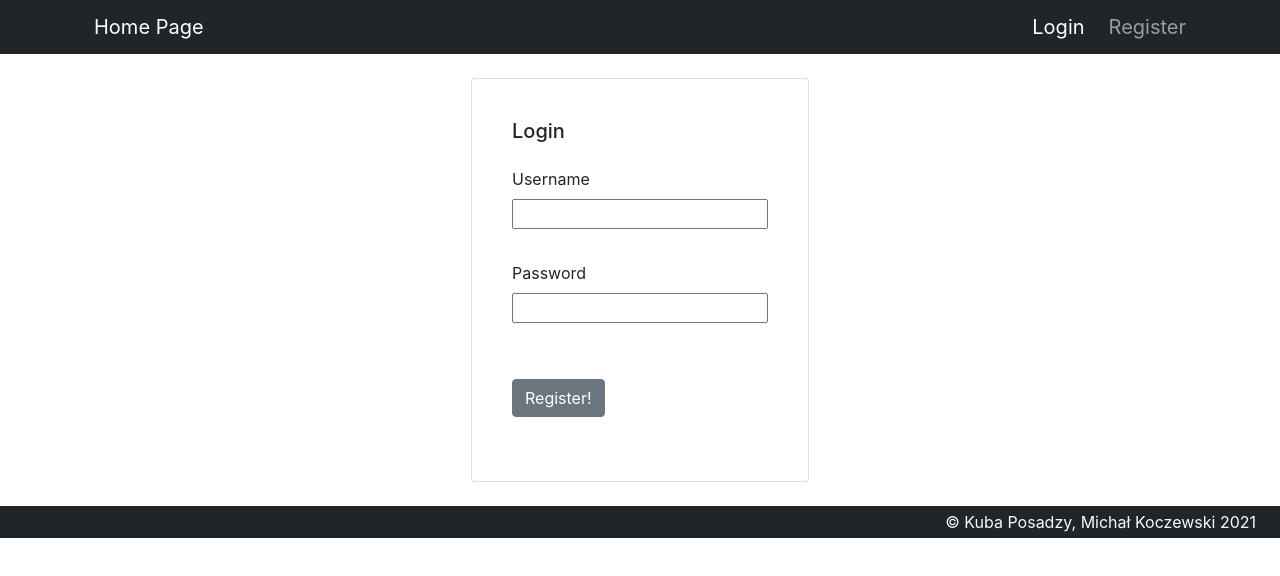
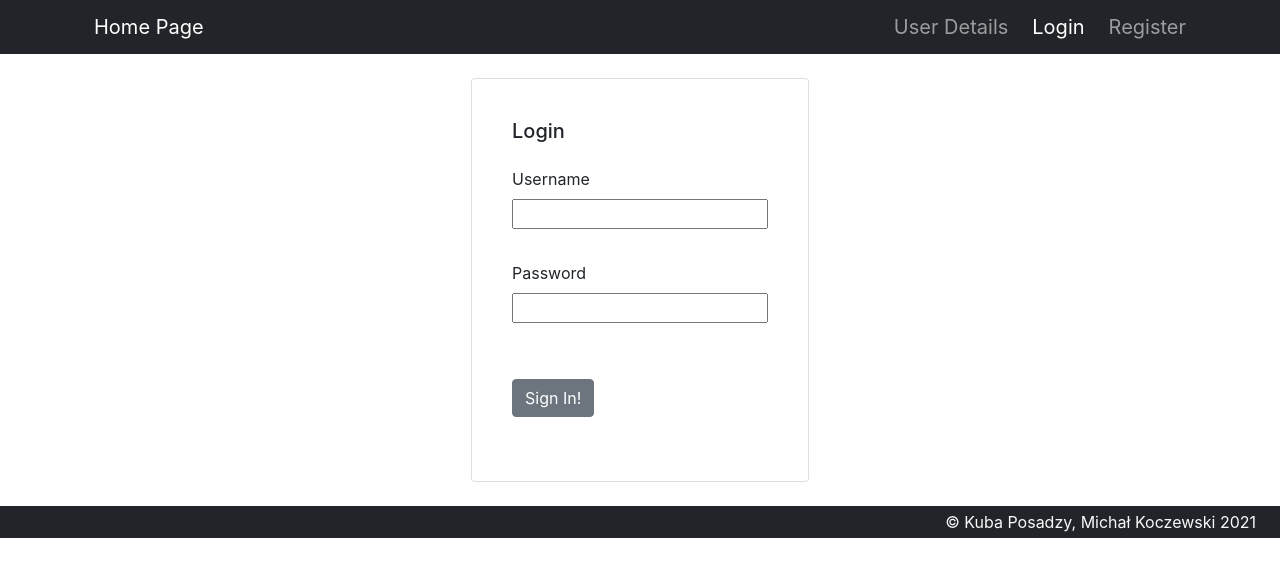
Before and after one commit to michalKoczewski/React-frontend-social-networking-site, a React (Create React App) app in the folder frontend/: page /login in a window 1280 px wide. Shown: the top 576 px of the page. Built offline with nearby package versions, Linux system fonts and the light colour scheme.

Commit message:
logowanie&rejestracja

```diff
--- a/frontend/package.json
+++ b/frontend/package.json
@@ -7,6 +7,7 @@
     "@testing-library/react": "^11.2.3",
     "@testing-library/user-event": "^12.6.2",
     "axios": "^0.21.1",
+    "jsonwebtoken": "^8.5.1",
     "react": "^17.0.1",
     "react-dom": "^17.0.1",
     "react-redux": "^7.2.2",
--- a/frontend/src/App.js
+++ b/frontend/src/App.js
@@ -4,6 +4,7 @@ import SignUp from './components/signUp';
 import SignIn from './components/signIn';
 import Posts from './components/Posts';
 import PostDetails from './components/PostDetails';
+import UserDetails from './components/UserDetails';
 
 
 function App() {
@@ -18,6 +19,9 @@ function App() {
                                 </li>
                             </ul>
                             <ul className="navbar-nav">
+                                <li className="nav-item px-1">
+                                    <NavLink className="nav-link" to="/userDetails">User Details</NavLink>
+                                </li>
                                 <li className="nav-item px-1">
                                     <NavLink className="nav-link" to="/login">Login</NavLink>
                                 </li>
@@ -43,6 +47,9 @@ function App() {
                         <Route path="/posts/:id">
                             <PostDetails />
                         </Route>
+                        <Route path="userDetails">
+                            <UserDetails/>
+                        </Route>
                     </Switch>
                     </div>
                 </main>
--- /dev/null
+++ b/frontend/src/components/UserDetails.js
@@ -0,0 +1,7 @@
+import React from 'react';
+
+export function UserDetails() {
+
+}
+
+export default UserDetails;
--- a/frontend/src/components/signIn.js
+++ b/frontend/src/components/signIn.js
@@ -8,7 +8,7 @@ export function SignIn() {
 
     const handleSubmit = (evt) => {
         evt.preventDefault();
-        console.log(`Subbmitint username ${userName} password ${userPasswd}`);
+        console.log(`Subbmiting username ${userName} password ${userPasswd}`);
 
         const user = {
             userName,
@@ -16,7 +16,9 @@ export function SignIn() {
         }
 
         axios.post('http://localhost:8000/users/signIn', user)
-        .then(()=> console.log('User logged in'))
+        .then(res => {
+            console.log(res);
+        })
         .catch(err => {
             console.error(err);
         })
@@ -40,7 +42,7 @@ export function SignIn() {
                             <small className="form-text text-muted">
                             </small>
                         </div>
-                        <input type="submit" className="btn btn-secondary mx-4 my-5" value="Register!"/>
+                        <input type="submit" className="btn btn-secondary mx-4 my-5" value="Sign In!"/>
                     </form>
                 </div>
             </div>
--- a/frontend/src/components/signUp.js
+++ b/frontend/src/components/signUp.js
@@ -16,10 +16,12 @@ export function SignUp(props) {
         }
 
         axios.post('http://localhost:8000/users/signUp', user)
-        .then(()=> console.log('User Created'))
+        .then(res => sessionStorage.setItem("token", res.data.token))
         .catch(err => {
             console.error(err);
         })
+
+
     }
 
     return(
```
Also changed, not shown: 2 other files (tests, documents, lock files or other folders).
